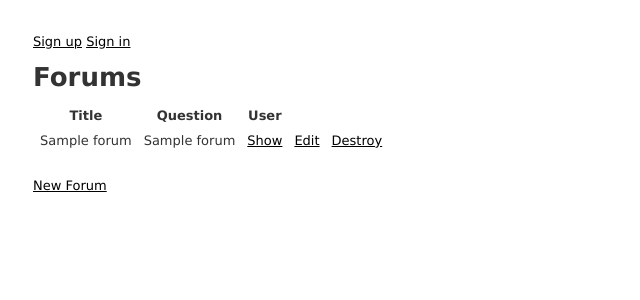
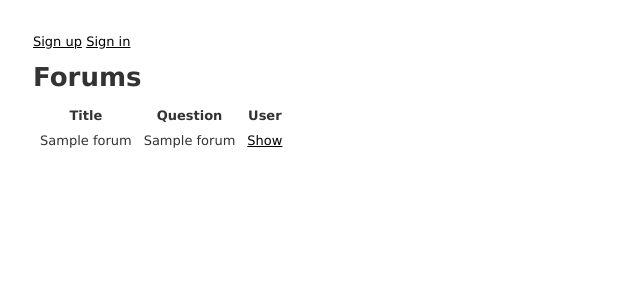
Before and after one commit to vamuigua/GameBuddy, a Rails app: page /forums in a window 1280 px wide. Shown: the top 300 px of the page, without its empty margins (0-640 px from the left). Run offline with Rails 7, Linux system fonts and the light colour scheme; tables that the repository leaves empty hold one stand-in row (values such as "Sample post"); style sheets or scripts are compiled from the project's sources.

Commit message:
Added authentication of user before accessing CRUD for forums

```diff
--- a/app/controllers/forums_controller.rb
+++ b/app/controllers/forums_controller.rb
@@ -1,5 +1,7 @@
 class ForumsController < ApplicationController
   before_action :set_forum, only: [:show, :edit, :update, :destroy]
+  #authenticate current_user before performing actions
+  before_action :authenticate_user!, except:[:index, :show]
 
   # GET /forums
   # GET /forums.json
--- a/app/views/forums/index.html.erb
+++ b/app/views/forums/index.html.erb
@@ -1,5 +1,4 @@
 <h1>Forums</h1>
-
 <table>
   <thead>
     <tr>
@@ -9,20 +8,18 @@
       <th colspan="3"></th>
     </tr>
   </thead>
-
   <tbody>
     <% @forums.each do |forum| %>
     <tr>
       <td><%= forum.title %></td>
       <td><%= forum.question %></td>
       <td><%= link_to 'Show', forum %></td>
+      <% if forum.user == current_user%>
       <td><%= link_to 'Edit', edit_forum_path(forum) %></td>
       <td><%= link_to 'Destroy', forum, method: :delete, data: { confirm: 'Are you sure?' } %></td>
+      <%end%>
     </tr>
     <% end %>
   </tbody>
 </table>
-
 <br>
-
-<%= link_to 'New Forum', new_forum_path %>
--- a/app/views/forums/show.html.erb
+++ b/app/views/forums/show.html.erb
@@ -8,6 +8,7 @@
   <%= @forum.question %>
 </p>
 
-
-<%= link_to 'Edit', edit_forum_path(@forum) %> |
+<% if @forum.user == current_user%>
+<%= link_to 'Edit', edit_forum_path(@forum) %>
+<%end%>
 <%= link_to 'Back', forums_path %>
```
Lines whose indentation alone changed are shown as unchanged.
